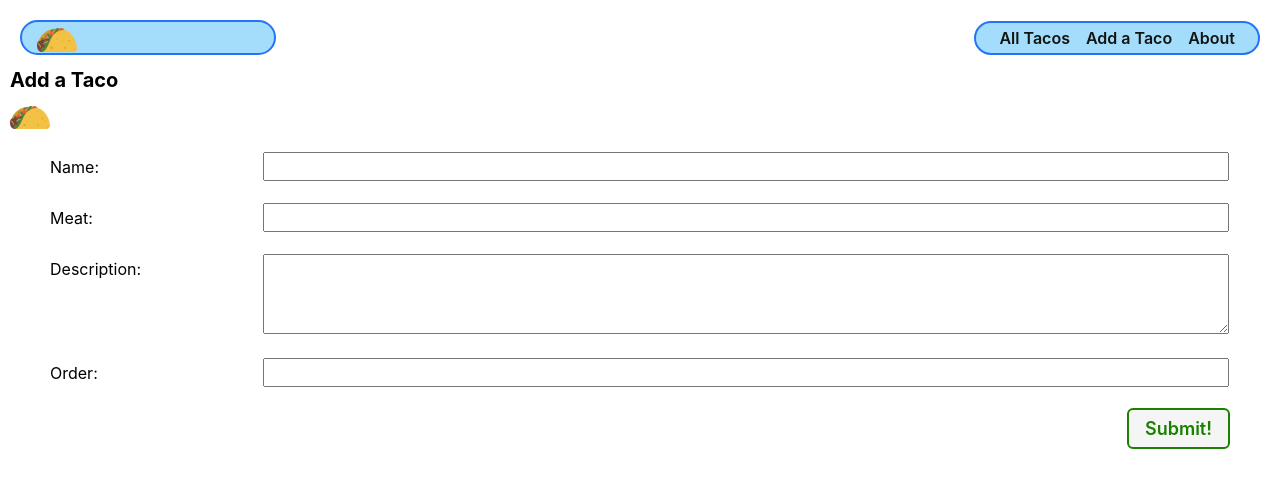
After one commit to mars-1002/taco-collector, a Django app: page /tacos/create in a window 1280 px wide. The commit adds this page. Shown: the top 488 px of the page. Run offline with Django 4.2, Linux system fonts and the light colour scheme.

Commit message:
finish part 3

```diff
--- a/main_app/models.py
+++ b/main_app/models.py
@@ -1,4 +1,5 @@
 from django.db import models
+from django.urls import reverse
 
 class Taco(models.Model):
     name = models.CharField(max_length=100)
@@ -8,3 +9,6 @@ class Taco(models.Model):
 
     def __str__(self):
         return self.name
+
+    def get_absolute_url(self):
+        return reverse("taco-detail", kwargs={"taco_id": self.id})
--- /dev/null
+++ b/main_app/static/css/form.css
@@ -0,0 +1,39 @@
+.form-container {
+  display: flex;
+  flex-direction: column;
+  width: 100%;
+}
+
+table {
+  padding: 0 40px;
+  width: 100%;
+  border-spacing: 0 20px;
+}
+
+th {
+  text-align: left;
+  padding: 6px 20px 0 0;
+  font-weight: normal;
+  vertical-align: top;
+  font-size: var(--font-reg);
+}
+
+td {
+  max-width: 60%;
+}
+
+td > * {
+  width: 100%;
+  padding: 2px 4px;
+  font-size: var(--font-l);
+}
+
+td > textarea {
+  height: calc(4 * var(--font-l) + 8px);
+  font-family: inherit;
+}
+
+.btn {
+  align-self: flex-end;
+  margin-right: 40px;
+}
--- a/main_app/templates/base.html
+++ b/main_app/templates/base.html
@@ -29,8 +29,9 @@
     </div>
     <nav>
       <ul>
-        <li><a href="/tacos">All Tacos</a></li>
-        <li><a href="/about">About</a></li>
+        <li><a href="{% url 'taco-index' %}">All Tacos</a></li>
+        <li><a href="{% url 'taco-create' %}">Add a Taco</a></li>
+        <li><a href="{% url 'about' %}">About</a></li>
       </ul>
     </nav>
   </header>
--- /dev/null
+++ b/main_app/templates/main_app/taco_form.html
@@ -0,0 +1,26 @@
+{% extends 'base.html' %}
+{% load static %}
+
+{% block head %}
+<link rel="stylesheet" type="text/css" href="{% static 'css/form.css' %}"/>
+{% endblock  %}
+
+{% block content %}
+
+<div>
+  {% if taco %}
+    <h1>Edit {{ taco.name }}</h1>
+  {% else %}
+    <h1>Add a Taco</h1>
+  {% endif %}
+  <img src="{% static 'images/taco.png' %}" alt="A picture of a taco" class="logo">
+</div>
+<form action="" method="post" class="form-container">
+  {% csrf_token %}
+  <table>
+    {{ form.as_table }}
+  </table>
+  <button type="submit" class="btn submit">Submit!</button>
+</form>
+
+{% endblock  %}
--- a/main_app/templates/tacos/detail.html
+++ b/main_app/templates/tacos/detail.html
@@ -28,6 +28,10 @@
     {% endif %}
     <p><small>{{ taco.description }}</small></p>
   </div>
+  <div class="taco-actions">
+    <a href="{% url 'taco-update' taco.id %}" class="btn warn">Edit</a>\
+    <a href="{% url 'taco-delete' taco.id %}" class="btn danger">Delete</a>
+  </div>
 </section>
 
 {% endblock  %}
--- a/main_app/urls.py
+++ b/main_app/urls.py
@@ -6,4 +6,7 @@ urlpatterns = [
   path('about/', views.about, name='about'),
   path('tacos/', views.taco_index, name='taco-index'),
   path('tacos/<int:taco_id>/', views.taco_detail, name="taco-detail"),
+  path('tacos/create', views.TacoCreate.as_view(), name='taco-create'),
+  path('tacos/<int:pk>/update/', views.TacoUpdate.as_view(), name='taco-update'),
+  path('tacos/<int:pk>/delete/', views.TacoDelete.as_view(), name='taco-delete'),
 ]
--- a/main_app/views.py
+++ b/main_app/views.py
@@ -1,4 +1,5 @@
 from django.shortcuts import render
+from django.views.generic.edit import CreateView, UpdateView, DeleteView
 from .models import Taco
 
 def home(request):
@@ -14,3 +15,16 @@ def taco_index(request):
 def taco_detail(request, taco_id):
   taco = Taco.objects.get(id=taco_id)
   return render(request, 'tacos/detail.html', { 'taco': taco })
+
+class TacoCreate(CreateView):
+  model = Taco
+  fields = '__all__'
+  success_url = '/tacos/'
+
+class TacoUpdate(UpdateView):
+  model = Taco
+  fields = ['meat', 'description', 'order']
+
+class TacoDelete(DeleteView):
+  model = Taco
+  success_url = '/tacos/'
```
Also changed, not shown: main_app/templates/main_app/taco_confirm_delete.html (added, +22 -0 lines).
